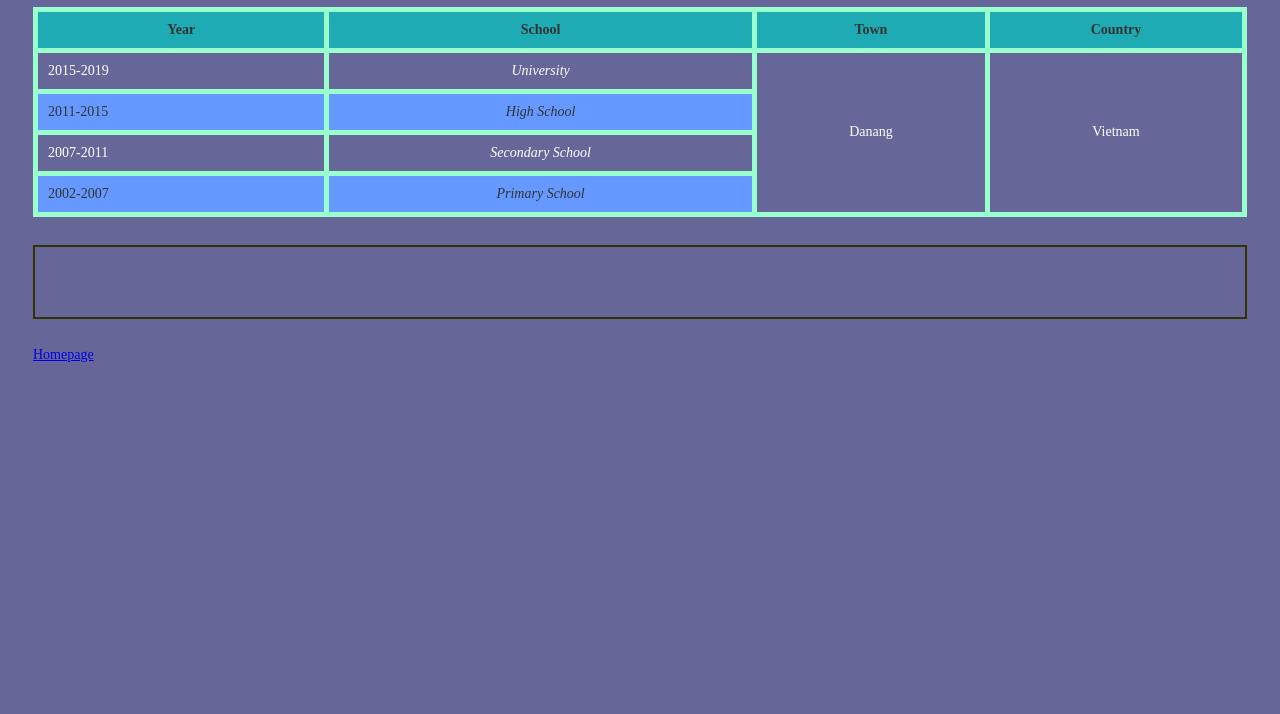
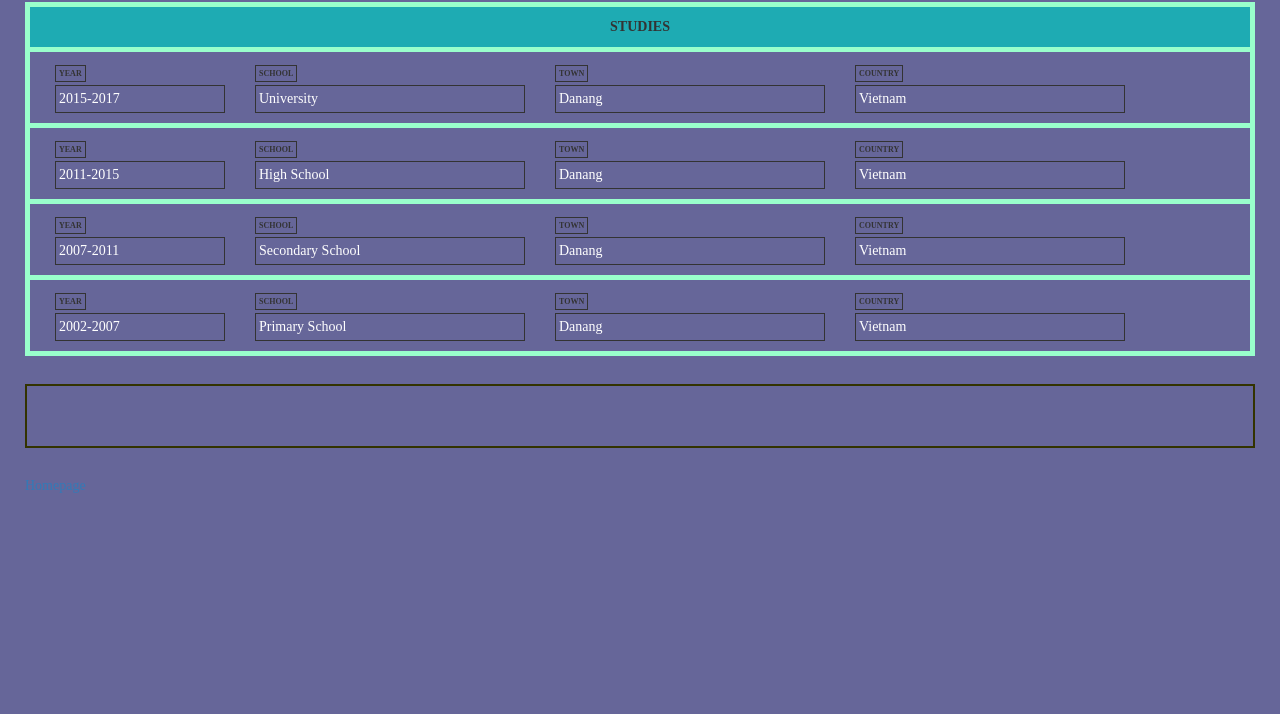
Before and after one commit to tesha3213/MyFirstWebApplication, a plain HTML site: page studies.html in a window 1280 px wide. Shown: the part 86-800 px from the top of the page. Drawn offline with Linux system fonts and the light colour scheme.

Commit message:
Bootstrap Table

```diff
--- a/css/studies.css
+++ b/css/studies.css
@@ -48,7 +48,7 @@ tr:hover{
 	border: 2px solid #333300;
 	margin: 28px 0 28px 0;
 	min-height: 10px;
-	max-height: 50px;
+	max-height: 1000px;
 	padding: 30px;
 	font-size: 28px;
 }
@@ -59,3 +59,29 @@ tr:hover{
 	font-size: inherit;
 	color: inherit;
 }
+.my-header {
+	background-color: #666699;
+	color: #333;
+	font-size: 8px;
+	font-weight:  bold;
+}
+.my-content{
+	margin-top: 3px;
+}
+.my-header, .my-content{
+	border: 1px solid #333;
+	padding: 3px;
+}
+
+.my-study{
+	margin: 10px 0 10px 0;
+}
+
+.my-study-open, .my-study-close{
+	margin-right: 10px;
+}
+@media screen and (min-width: 767px){
+	.my-study-open, .my-study-close {
+		display: none;
+	}
+}
--- a/script/jquery-script/studies.js
+++ b/script/jquery-script/studies.js
@@ -5,15 +5,18 @@ $(function(){
 		});
 	});
 
-	$('td').each(function(){
+	$('.my-content').each(function(){
 		$(this).on('mouseover', function(){
 				$('#my-td').html('<span class="my-td-span">' + $(this).text() +'<span>');
 		});
-		$(this).on('click', function(){
 
+		/*$(this).on('click', function(){
+			var isHighlighted = $(this).hasClass('highlighted');
 			$('.highlighted').removeClass('highlighted');
+			if (!isHighlighted) {
+				$(this).addClass('highlighted');
+			}
 
-			$(this).addClass('highlighted');
-		});
+		});*/
 	});
 });
--- a/studies.html
+++ b/studies.html
@@ -2,7 +2,11 @@
 <html>
 	<head>
 		<title>My Studies</title>
-		<meta charset="utf-8">
+		<meta charset="utf-8"
+			name="viewport"
+			content="width=device-width. initial-scale=1.0, maximum-scale=1.0, user-scaleable=no" />
+		<link rel="stylesheet" type="text/css" href="bootstrap/css/bootstrap.min.css">
+		<link rel="stylesheet" type="text/css" href="fontawesome/css/font-awesome.min.css">
 		<link rel="stylesheet" type="text/css" href="css/app.css">
 		<link rel="stylesheet" type="text/css" href="css/studies.css">
 	</head>
@@ -17,10 +21,7 @@
 
 					<tr>
 
-						<th>Year</th>
-						<th>School</th>
-						<th>Town</th>
-						<th>Country</th>
+						<th>STUDIES</th>
 
 					</tr>
 
@@ -29,26 +30,170 @@
 
 			<tbody>
 				<tr>
-					<td>2015-2019</td>
-					<td>University</td>
-					<td rowspan="4">Danang</td>
-					<td rowspan="4">Vietnam</td>
-				</tr>
-				<tr class="even">
-					<td>2011-2015</td>
-					<td>High School</td>
+
+					<td>
+
+						<div class="col-md-2 col-sm-6">
+							<span class="my-header">YEAR</span>
+							<div class="my-content">
+								<span class="btn btn-xs btn-success my-study-open">
+									<i class="fa fa-caret-down" aria-hidden="true"></i>
+								</span>
+								<span class="btn btn-xs btn-danger my-study-close hidden">
+									<i class="fa fa-caret-up" aria-hidden="true"></i>
+								</span>
+								<span>2015-2017</span>
+							</div>
+						</div>
+
+						<div class="col-md-3 col-sm-6">
+							<span class="my-header">SCHOOL</span>
+							<div class="my-content">
+								<span>University</span>
+							</div>
+						</div>
+
+						<div class="col-md-3 col-sm-6">
+							<span class="my-header">TOWN</span>
+							<div class="my-content">
+								<span>Danang</span>
+							</div>
+						</div>
+
+						<div class="col-md-3 col-sm-6">
+							<span class="my-header">COUNTRY</span>
+							<div class="my-content">
+								<span>Vietnam</span>
+							</div>
+						</div>
+
+					</td>
 
 				</tr>
+
 				<tr>
-					<td>2007-2011</td>
-					<td>Secondary School</td>
 
+					<td>
+
+						<div class="col-md-2 col-sm-6">
+							<span class="my-header">YEAR</span>
+							<div class="my-content">
+							<span class="btn btn-xs btn-success my-study-open">
+									<i class="fa fa-caret-down" aria-hidden="true"></i>
+								</span>
+								<span class="btn btn-xs btn-danger my-study-close hidden">
+									<i class="fa fa-caret-up" aria-hidden="true"></i>
+								</span>
+								<span>2011-2015</span>
+							</div>
+						</div>
+
+						<div class="col-md-3 col-sm-6">
+							<span class="my-header">SCHOOL</span>
+							<div class="my-content">
+								<span>High School</span>
+							</div>
+						</div>
+
+						<div class="col-md-3 col-sm-6">
+							<span class="my-header">TOWN</span>
+							<div class="my-content">
+								<span>Danang</span>
+							</div>
+						</div>
+
+						<div class="col-md-3 col-sm-6">
+							<span class="my-header">COUNTRY</span>
+							<div class="my-content">
+								<span>Vietnam</span>
+							</div>
+						</div>
+
+					</td>
 
 				</tr>
-				<tr class="even">
-					<td>2002-2007</td>
-					<td>Primary School</td>
 
+				<tr>
+
+					<td>
+
+						<div class="col-md-2 col-sm-6">
+							<span class="my-header">YEAR</span>
+							<div class="my-content">
+							<span class="btn btn-xs btn-success my-study-open">
+									<i class="fa fa-caret-down" aria-hidden="true"></i>
+								</span>
+								<span class="btn btn-xs btn-danger my-study-close hidden">
+									<i class="fa fa-caret-up" aria-hidden="true"></i>
+								</span>
+								<span>2007-2011</span>
+							</div>
+						</div>
+
+						<div class="col-md-3 col-sm-6">
+							<span class="my-header">SCHOOL</span>
+							<div class="my-content">
+								<span>Secondary School</span>
+							</div>
+						</div>
+
+						<div class="col-md-3 col-sm-6">
+							<span class="my-header">TOWN</span>
+							<div class="my-content">
+								<span>Danang</span>
+							</div>
+						</div>
+
+						<div class="col-md-3 col-sm-6">
+							<span class="my-header">COUNTRY</span>
+							<div class="my-content">
+								<span>Vietnam</span>
+							</div>
+						</div>
+
+					</td>
+
+				</tr>
+
+				<tr>
+
+					<td>
+
+						<div class="col-md-2 col-sm-6">
+							<span class="my-header">YEAR</span>
+							<div class="my-content">
+							<span class="btn btn-xs btn-success my-study-open">
+									<i class="fa fa-caret-down" aria-hidden="true"></i>
+								</span>
+								<span class="btn btn-xs btn-danger my-study-close hidden">
+									<i class="fa fa-caret-up" aria-hidden="true"></i>
+								</span>
+								<span>2002-2007</span>
+							</div>
+						</div>
+
+						<div class="col-md-3 col-sm-6">
+							<span class="my-header">SCHOOL</span>
+							<div class="my-content">
+								<span>Primary School</span>
+							</div>
+						</div>
+
+						<div class="col-md-3 col-sm-6">
+							<span class="my-header">TOWN</span>
+							<div class="my-content">
+								<span>Danang</span>
+							</div>
+						</div>
+
+						<div class="col-md-3 col-sm-6">
+							<span class="my-header">COUNTRY</span>
+							<div class="my-content">
+								<span>Vietnam</span>
+							</div>
+						</div>
+
+					</td>
 
 				</tr>
 			</tbody>
@@ -57,7 +202,10 @@
 		<div id="my-td"></div>
 
 		<a href="index.html">Homepage</a>
+
 		<script type="text/javascript" src="script/jquery-script/jquery-3.1.1.min.js"></script>
+		<script type="text/javascript" src="bootstrap/js/bootstrap.min.js"></script>
+		<script type="text/javascript" src="script/jquery-script/app.js"></script>
 		<script type="text/javascript" src="script/jquery-script/studies.js"></script>
 	</body>
 </html>
```
